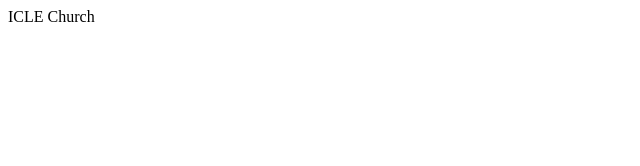
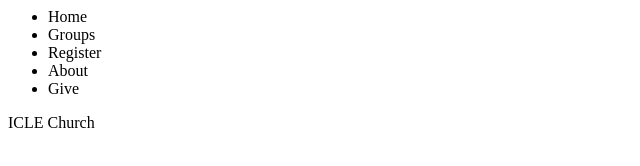
Before and after one commit to atjaqueline/church-landing-page, a plain HTML site: page index.html in a window 1280 px wide. Shown: the whole page, without its empty margins (0-640 px from the left). Drawn offline with Linux system fonts and the light colour scheme; files that its build step writes are made by us from their sources.

Commit message:
Update index.html

```diff
--- a/index.html
+++ b/index.html
@@ -5,7 +5,13 @@
 </head>
 
 <header>
-
+    <ul>
+        <li>Home</li>
+        <li>Groups</li>
+        <li>Register</li>
+        <li>About</li>
+        <li>Give</li>
+    </ul>
 </header>
 
 <body>
```
